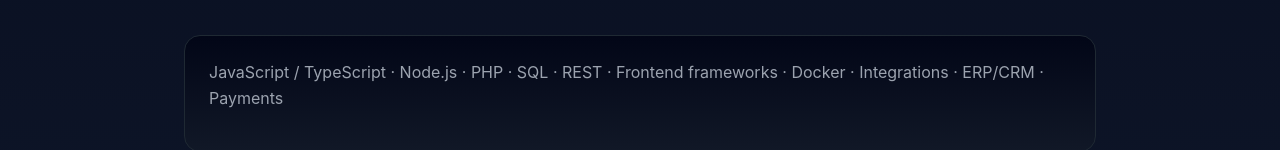
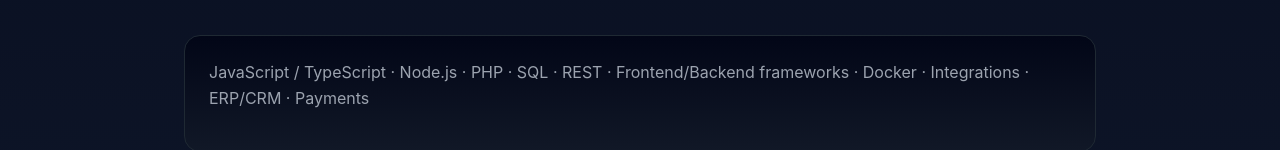
Before and after one commit to 541d3v/541d3v.github.io, a plain HTML site: page index.html in a window 1280 px wide. Shown: the part 813-963 px from the top of the page. Drawn offline with Linux system fonts and the light colour scheme.

Commit message:
Update tech stack description in index.html

```diff
--- a/index.html
+++ b/index.html
@@ -132,7 +132,7 @@
       <div class="card">
         <p>
           JavaScript / TypeScript · Node.js · PHP · SQL · REST ·
-          Frontend frameworks · Docker · Integrations · ERP/CRM · Payments
+          Frontend/Backend frameworks · Docker · Integrations · ERP/CRM · Payments
         </p>
       </div>
     </section>
```
